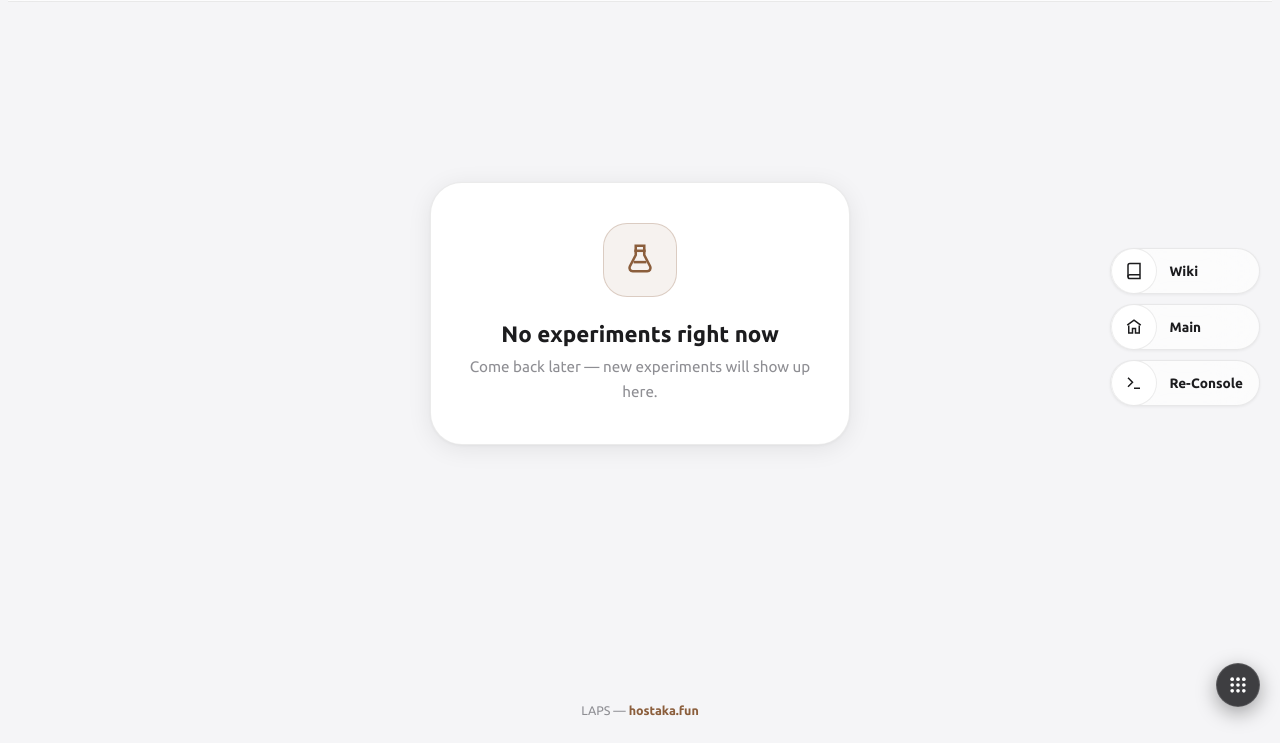
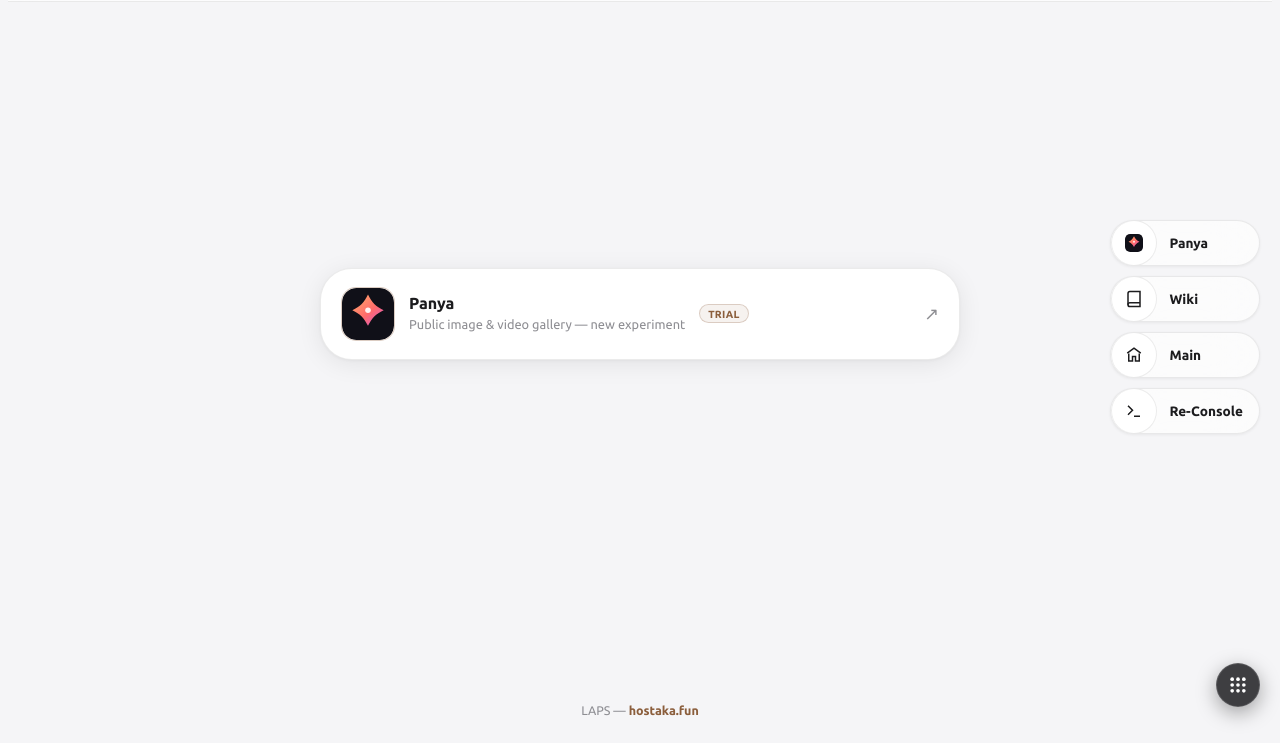
Before and after one commit to Misha-Chan/laps, a website: page public/index.html in a window 1280 px wide. Shown: the part 73-816 px from the top of the page. Drawn offline with Linux system fonts and the light colour scheme; no server answers.

Commit message:
feat: surface Panya trial in LAPS and add watchdog deploy files

```diff
--- a/public/ecosystem-switcher.js
+++ b/public/ecosystem-switcher.js
@@ -15,6 +15,7 @@
     { key: 'apps',       name: 'Hostaka Apps', url: 'https://apps.hostaka.fun/',         icon: '/icon/apps-icon.png' },
     { key: 'wiki',       name: 'Wiki',         url: 'https://wiki.hostaka.fun/',         icon: '/icon/wiki-icon.png' },
     { key: 'laps',       name: 'Laps',         url: 'https://laps.hostaka.fun/',         icon: '/icon/laps-icon.png' },
+    { key: 'panya',      name: 'Panya',        url: 'https://laps.hostaka.fun/panya/',   icon: 'https://laps.hostaka.fun/panya/icon.svg' },
     { key: 'console',    name: 'Console',      url: 'https://console.hostaka.fun/',      icon: '/icon/console-icon.png' },
     { key: 'olympus',    name: 'Olympus',      url: 'https://olympus.hostaka.fun/',      icon: '/icon/olympus-icon.png' }
   ];
--- a/public/index.html
+++ b/public/index.html
@@ -43,21 +43,27 @@
 
 <div class="main-layout">
   <div class="content">
-    <div class="empty-card">
-      <div class="empty-icon">
-        <svg width="34" height="34" viewBox="0 0 24 24" fill="none" stroke="currentColor" stroke-width="1.8">
-          <path d="M9 2h6v6.5l4.2 8.1a2.4 2.4 0 0 1-2.1 3.4H6.9a2.4 2.4 0 0 1-2.1-3.4L9 8.5V2z"/>
-          <path d="M8 5.5h8"/>
-          <path d="M7.5 13.5h9"/>
-        </svg>
-      </div>
-      <div class="empty-title" data-i18n="laps.emptyTitle">No experiments right now</div>
-      <div class="empty-sub" data-i18n="laps.emptySub">Come back later — new experiments will show up here.</div>
+    <div class="experiment-grid">
+      <a class="experiment-card" href="/panya/">
+        <span class="experiment-icon"><img src="/panya/icon.svg" alt="Panya"></span>
+        <span class="experiment-copy">
+          <strong data-i18n="laps.panyaTitle">Panya</strong>
+          <small data-i18n="laps.panyaSub">Public image &amp; video gallery — new experiment</small>
+        </span>
+        <span class="experiment-badge" data-i18n="laps.panyaBadge">Trial</span>
+        <span class="experiment-arrow" aria-hidden="true">↗</span>
+      </a>
     </div>
   </div>
 </div>
 
 <div class="side-rail">
+  <a class="side-rail-btn" href="/panya/">
+    <span class="sri">
+      <img src="/panya/icon.svg" alt="" width="18" height="18">
+    </span>
+    <span class="srl" data-i18n="laps.navPanya">Panya</span>
+  </a>
   <a class="side-rail-btn" href="https://wiki.hostaka.fun" target="_blank" rel="noopener">
     <span class="sri">
       <svg width="18" height="18" viewBox="0 0 24 24" fill="none" stroke="currentColor" stroke-width="2"><path d="M4 19.5A2.5 2.5 0 0 1 6.5 17H20"/><path d="M6.5 2H20v20H6.5A2.5 2.5 0 0 1 4 19.5v-15A2.5 2.5 0 0 1 6.5 2z"/></svg>
--- a/public/laps.css
+++ b/public/laps.css
@@ -143,6 +143,86 @@ body.page-laps .empty-sub {
   line-height: 1.6;
 }
 
+/* ---------- Experiment cards ---------- */
+body.page-laps .experiment-grid {
+  display: grid;
+  grid-template-columns: repeat(auto-fit, minmax(260px, 1fr));
+  gap: 16px;
+  width: 100%;
+  max-width: 640px;
+}
+body.page-laps .experiment-card {
+  display: flex;
+  align-items: center;
+  gap: 14px;
+  padding: 18px 20px;
+  background: var(--card);
+  border: 1px solid var(--border);
+  border-radius: var(--radius-xl);
+  box-shadow: var(--shadow);
+  text-decoration: none;
+  color: var(--text);
+  transition: transform var(--transition-fast), border-color var(--transition-fast), background var(--transition-fast);
+}
+body.page-laps .experiment-card:hover {
+  transform: translateY(-2px);
+  border-color: var(--primary-border);
+  background: var(--primary-light);
+}
+body.page-laps .experiment-icon {
+  width: 54px;
+  height: 54px;
+  flex: none;
+  border-radius: 15px;
+  overflow: hidden;
+  display: grid;
+  place-items: center;
+  background: var(--primary-light);
+  border: 1px solid var(--primary-border);
+}
+body.page-laps .experiment-icon img {
+  width: 100%;
+  height: 100%;
+  object-fit: cover;
+}
+body.page-laps .experiment-copy {
+  display: flex;
+  flex-direction: column;
+  gap: 3px;
+  min-width: 0;
+}
+body.page-laps .experiment-copy strong {
+  font-size: 1rem;
+  font-weight: 800;
+}
+body.page-laps .experiment-copy small {
+  color: var(--muted);
+  font-size: 0.8rem;
+  line-height: 1.45;
+}
+body.page-laps .experiment-badge {
+  flex: none;
+  padding: 0.18rem 0.5rem;
+  border-radius: 999px;
+  background: var(--primary-light);
+  border: 1px solid var(--primary-border);
+  color: var(--primary);
+  font-size: 0.65rem;
+  font-weight: 800;
+  letter-spacing: 0.03em;
+  text-transform: uppercase;
+}
+body.page-laps .experiment-arrow {
+  margin-inline-start: auto;
+  color: var(--muted);
+  font-size: 1.1rem;
+}
+body.page-laps .side-rail-btn .sri img {
+  width: 18px;
+  height: 18px;
+  border-radius: 4px;
+}
+
 /* ---------- Side rail (Wiki / Main / Re-Console) ---------- */
 body.page-laps .side-rail {
   position: fixed;
--- a/public/panya/panya.js
+++ b/public/panya/panya.js
@@ -7,6 +7,8 @@ const STRINGS = {
     refresh: 'تحديث',
     upload: 'رفع',
     storageNote: 'مدعوم بتخزين Telegram Drive',
+    trialBadge: 'تجربة',
+    trialNote: 'Panya تجربة جديدة لتخزين الوسائط على Telegram Drive. قد يتوقف المعرض مؤقتًا إذا تعلّق تطبيق Telegram Drive أو انقطع الاتصال.',
     heroTitle: 'شارك لحظة، وشوفها أي أحد.',
     heroText: 'Panya معرض صور وفيديو عام بدون تسجيل دخول. ارفع ملفك وسيظهر مباشرة للجميع.',
     noLogin: 'بدون تسجيل دخول',
@@ -44,6 +46,8 @@ const STRINGS = {
     refresh: 'Refresh',
     upload: 'Upload',
     storageNote: 'Stored on Telegram Drive',
+    trialBadge: 'Trial',
+    trialNote: 'Panya is a new experiment using Telegram Drive for media storage. The gallery may pause briefly if the Telegram Drive app hangs or loses connection.',
     heroTitle: 'Share a moment. Let everyone see it.',
     heroText: 'Panya is a public image and video gallery with no sign-in. Upload a file and it appears for everyone.',
     noLogin: 'No sign-in needed',
--- a/public/translations/ar.json
+++ b/public/translations/ar.json
@@ -19,9 +19,13 @@
     "brand": "LAPS",
     "emptyTitle": "لا توجد حالياً تجارب",
     "emptySub": "يمكنك العودة لاحقاً، ستظهر التجارب الجديدة هنا.",
+    "panyaTitle": "Panya",
+    "panyaSub": "معرض صور وفيديو عام — تجربة جديدة",
+    "panyaBadge": "تجربة",
     "navWiki": "الويكي",
     "navMain": "الرئيسية",
     "navReconsole": "Re-Console",
+    "navPanya": "Panya",
     "toggleLanguage": "English",
     "signedInAs": "مسجّل الدخول باسم"
   }
--- a/public/translations/en.json
+++ b/public/translations/en.json
@@ -19,9 +19,13 @@
     "brand": "LAPS",
     "emptyTitle": "No experiments right now",
     "emptySub": "Come back later — new experiments will show up here.",
+    "panyaTitle": "Panya",
+    "panyaSub": "Public image & video gallery — new experiment",
+    "panyaBadge": "Trial",
     "navWiki": "Wiki",
     "navMain": "Main",
     "navReconsole": "Re-Console",
+    "navPanya": "Panya",
     "toggleLanguage": "العربية",
     "signedInAs": "Signed in as"
   }
```
Also changed, not shown: public/panya/index.html (+7 -2 lines), public/panya/panya.css (+38 -0 lines), deploy/panya/README.md (added), 3 other files.
